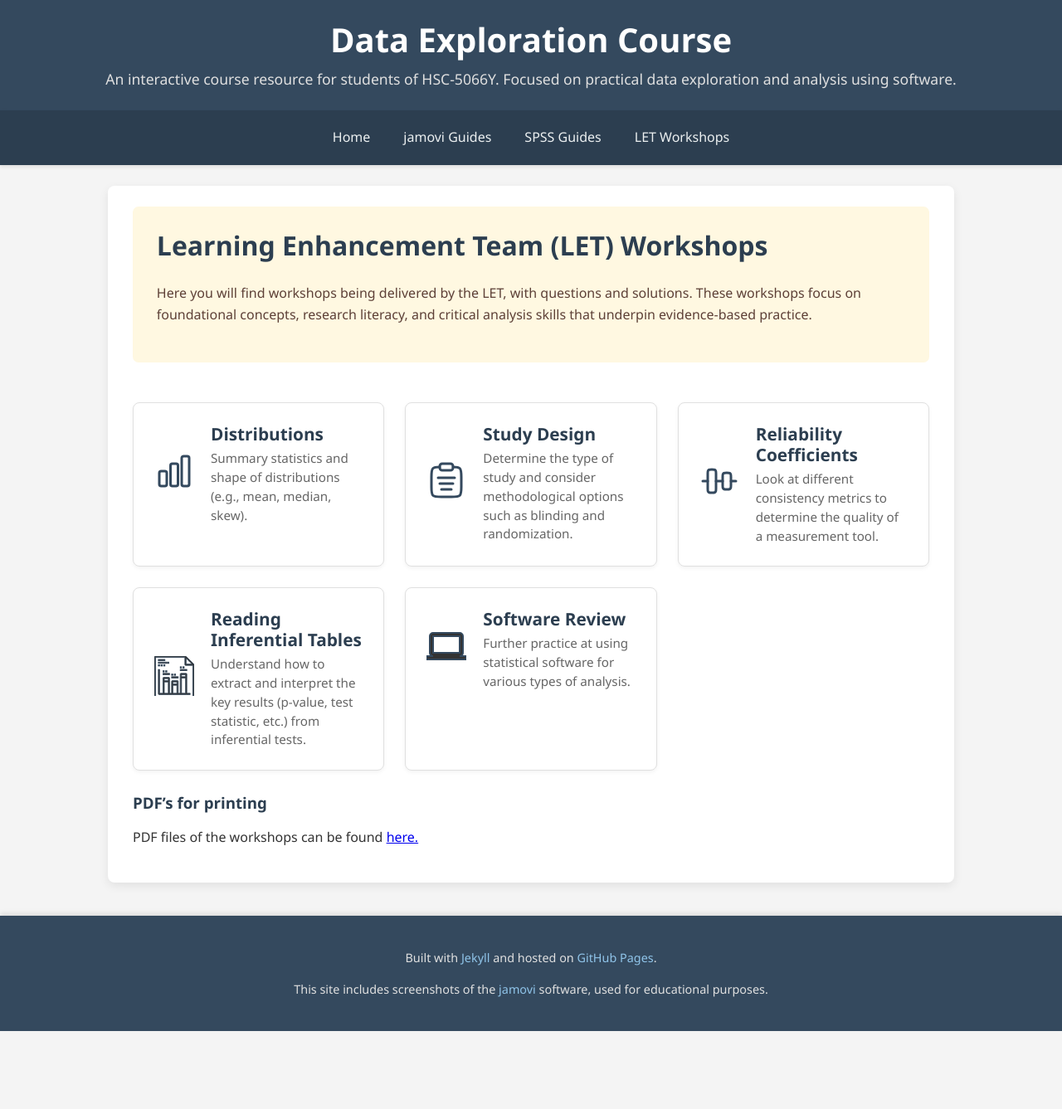
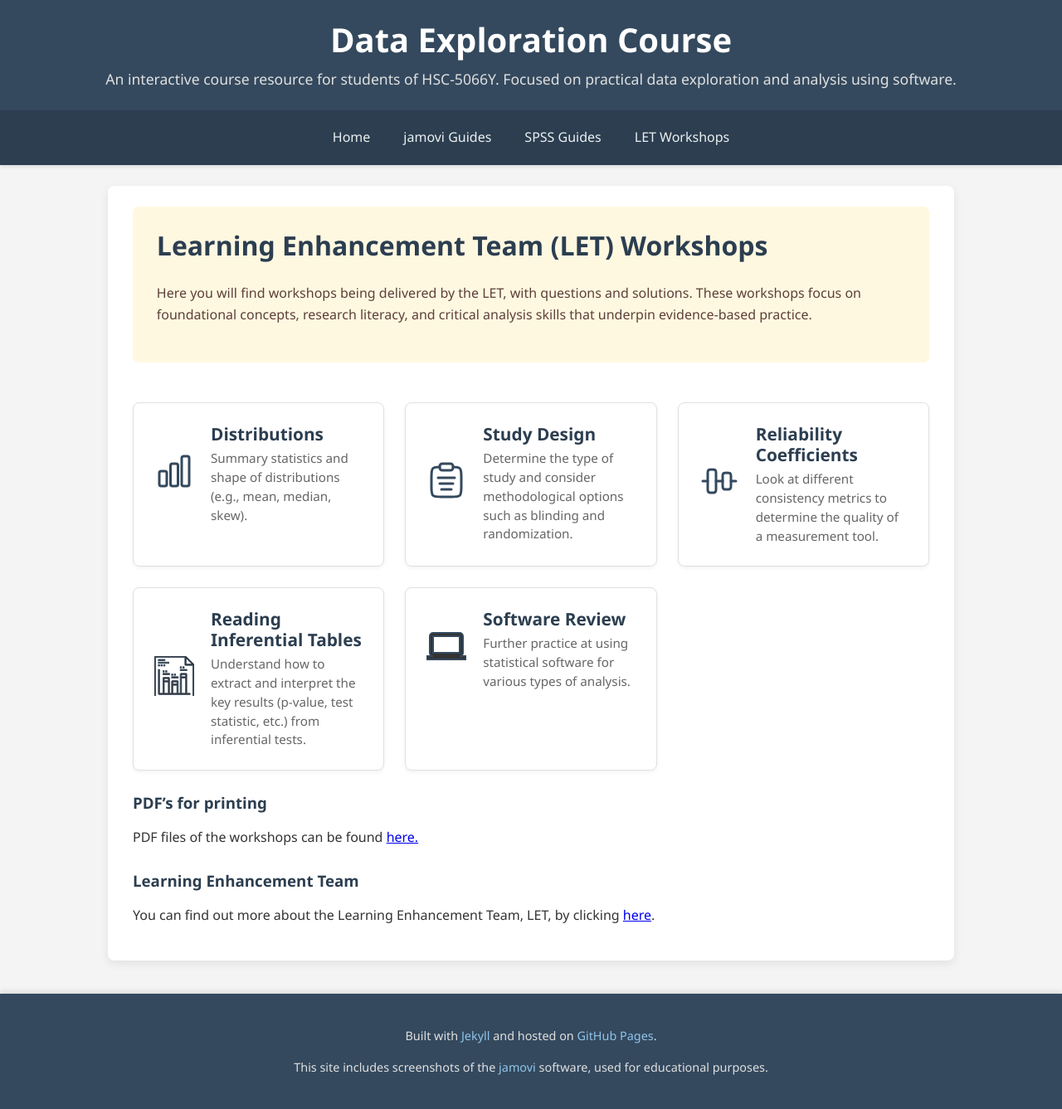
Before and after one commit to probe973/hsc-5066y, a Jekyll site: the page built from let/index.md, in a window 1280 px wide. Shown: the whole page at 83% size. Built offline with Jekyll 4.4.1, drawn with Linux system fonts in a browser that asks for light colours; before the commit the page ends 1243 px from its top, so only the background shows below that.

Commit message:
Add section about Learning Enhancement Team

```diff
--- a/let/index.md
+++ b/let/index.md
@@ -121,3 +121,7 @@ Here you will find workshops being delivered by the LET, with questions and solu
 ### PDF's for printing
 
 PDF files of the workshops can be found <a href="{{ "/let/pdf/" | relative_url }}">here. </a>
+
+### Learning Enhancement Team
+
+You can find out more about the Learning Enhancement Team, LET, by clicking <a href="https://my.uea.ac.uk/divisions/library-and-learning-enhancement/learning-enhancement/" target="_blank">here</a>.
```
